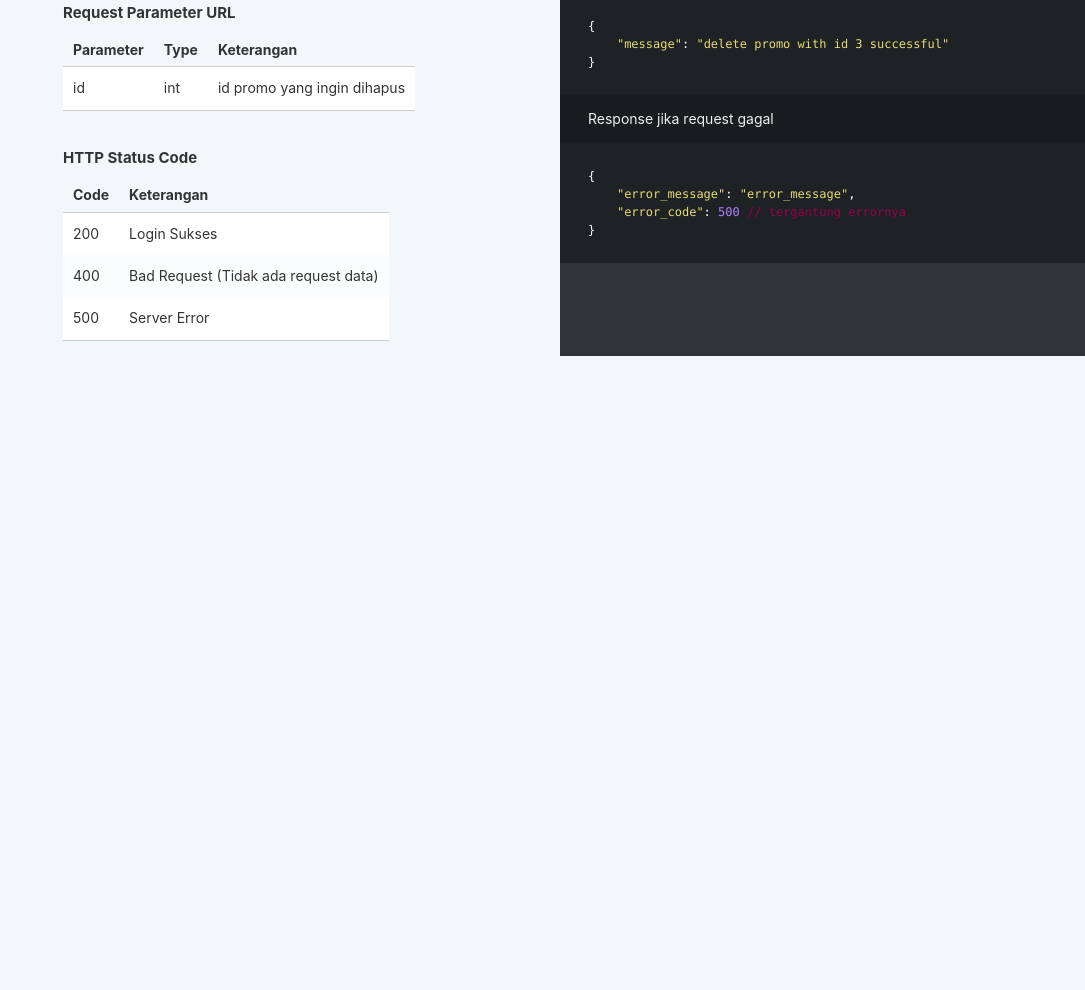
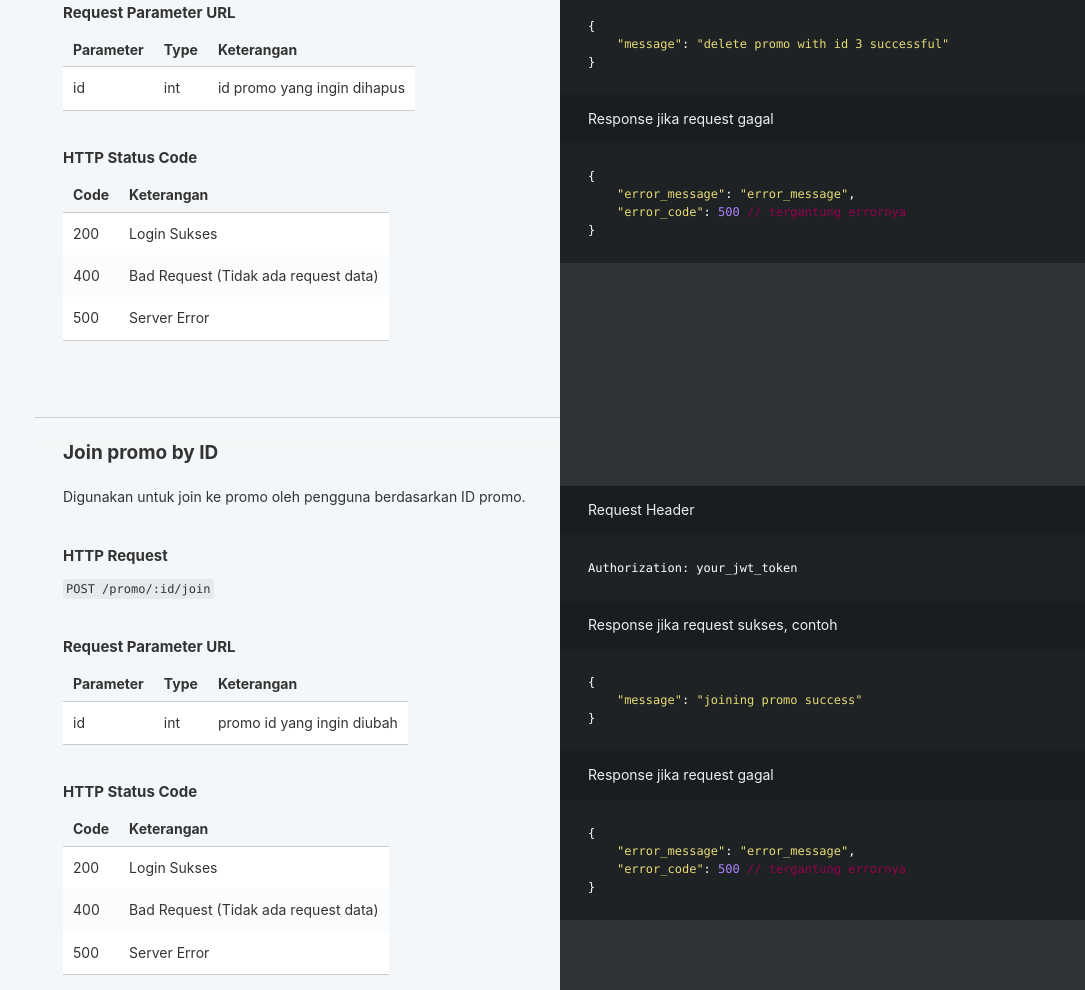
Before and after one commit to 99ridho/come-backend, a plain HTML site: page docs/index.html in a window 1280 px wide. Shown: the part 8597-9587 px from the top of the page, without its empty margins (195-1280 px from the left). Before the commit the page ends 8953 px from the top, so only its background shows below. Drawn offline with Linux system fonts and the light colour scheme.

Commit message:
join promo docs

```diff
--- a/docs/index.html
+++ b/docs/index.html
@@ -261,6 +261,9 @@
                   </li>
                   <li>
                     <a href="#delete-my-promo-by-id" class="toc-h2 toc-link" data-title="Promo">Delete My Promo by ID</a>
+                  </li>
+                  <li>
+                    <a href="#join-promo-by-id" class="toc-h2 toc-link" data-title="Promo">Join promo by ID</a>
                   </li>
               </ul>
           </li>
@@ -1072,6 +1075,64 @@ Content-type: application/json
 <td>Server Error</td>
 </tr>
 </tbody></table>
+<h2 id='join-promo-by-id'>Join promo by ID</h2>
+<blockquote>
+<p>Request Header</p>
+</blockquote>
+<pre class="highlight plaintext"><code>Authorization: your_jwt_token
+</code></pre>
+<blockquote>
+<p>Response jika request sukses, contoh</p>
+</blockquote>
+<pre class="highlight json tab-json"><code><span class="p">{</span><span class="w">
+    </span><span class="s2">"message"</span><span class="p">:</span><span class="w"> </span><span class="s2">"joining promo success"</span><span class="w">
+</span><span class="p">}</span><span class="w">
+</span></code></pre>
+<blockquote>
+<p>Response jika request gagal</p>
+</blockquote>
+<pre class="highlight json tab-json"><code><span class="p">{</span><span class="w">
+    </span><span class="s2">"error_message"</span><span class="p">:</span><span class="w"> </span><span class="s2">"error_message"</span><span class="p">,</span><span class="w">
+    </span><span class="s2">"error_code"</span><span class="p">:</span><span class="w"> </span><span class="mi">500</span><span class="w"> </span><span class="err">//</span><span class="w"> </span><span class="err">tergantung</span><span class="w"> </span><span class="err">errornya</span><span class="w">
+</span><span class="p">}</span><span class="w">
+</span></code></pre>
+<p>Digunakan untuk join ke promo oleh pengguna berdasarkan ID promo.</p>
+<h3 id='http-request'>HTTP Request</h3>
+<p><code>POST /promo/:id/join</code></p>
+<h3 id='request-parameter-url'>Request Parameter URL</h3>
+<table><thead>
+<tr>
+<th>Parameter</th>
+<th>Type</th>
+<th>Keterangan</th>
+</tr>
+</thead><tbody>
+<tr>
+<td>id</td>
+<td>int</td>
+<td>promo id yang ingin diubah</td>
+</tr>
+</tbody></table>
+<h3 id='http-status-code'>HTTP Status Code</h3>
+<table><thead>
+<tr>
+<th>Code</th>
+<th>Keterangan</th>
+</tr>
+</thead><tbody>
+<tr>
+<td>200</td>
+<td>Login Sukses</td>
+</tr>
+<tr>
+<td>400</td>
+<td>Bad Request (Tidak ada request data)</td>
+</tr>
+<tr>
+<td>500</td>
+<td>Server Error</td>
+</tr>
+</tbody></table>
 
       </div>
       <div class="dark-box">
```
